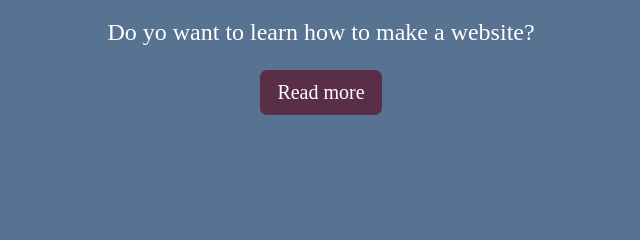
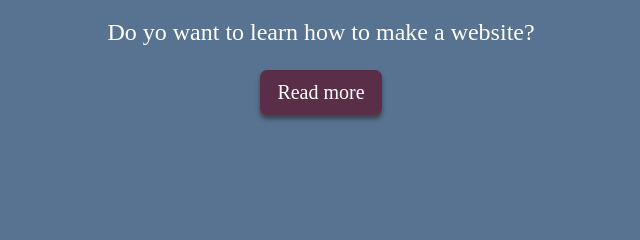
Before and after one commit to Lalise-e/Get-Coding, a plain HTML site: page index.html in a window 1280 px wide. Shown: the part 489-729 px from the top of the page, 319-959 px from the left. Drawn offline with Linux system fonts and the light colour scheme.

Commit message:
add- box-shadow to button

```diff
--- a/styles/style.css
+++ b/styles/style.css
@@ -55,6 +55,7 @@ button{
     padding: 0.5rem 0.9rem;
     border: var(--color-secondary) solid;
     border-radius: 7px;
+    box-shadow: 0 4px 4px #384553;
 }
 footer{
     background-color: var(--color-neutral);
```
